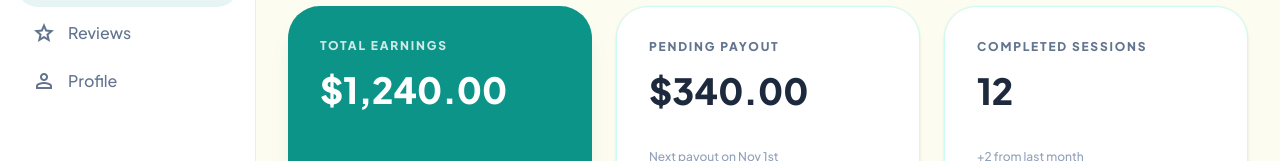
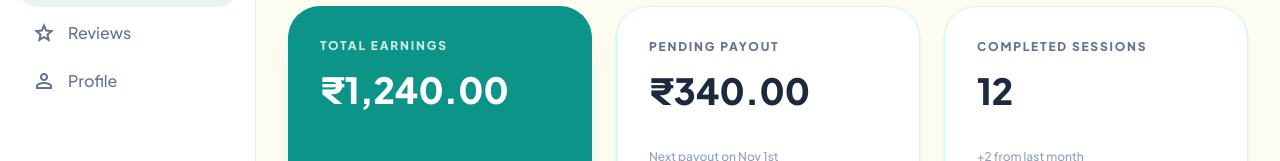
Before and after one commit to singharyan006/unimate, a Next.js app: page /consultant/earnings in a window 1280 px wide. Shown: the part 221-382 px from the top of the page. Built offline with nearby package versions, Linux system fonts and the light colour scheme.

Commit message:
Update Consultant earnings page

```diff
--- a/app/consultant/earnings/page.tsx
+++ b/app/consultant/earnings/page.tsx
@@ -19,13 +19,13 @@ export default function EarningsPage() {
                     </div>
                     <div className="relative z-10">
                         <p className="text-xs font-black uppercase tracking-[0.15em] opacity-80 mb-4">Total Earnings</p>
-                        <p className="text-4xl font-black">$1,240.00</p>
+                        <p className="text-4xl font-black">₹1,240.00</p>
                     </div>
                 </div>
                 <div className="bg-white dark:bg-slate-900 rounded-2xl border border-teal-100 dark:border-slate-800 p-8 flex flex-col justify-between shadow-sm h-48">
                     <div>
                         <p className="text-xs font-black uppercase tracking-[0.15em] text-slate-500 dark:text-slate-400 mb-4">Pending Payout</p>
-                        <p className="text-4xl font-black text-slate-800 dark:text-white">$340.00</p>
+                        <p className="text-4xl font-black text-slate-800 dark:text-white">₹340.00</p>
                     </div>
                     <p className="text-xs text-slate-400 font-medium">Next payout on Nov 1st</p>
                 </div>
```
